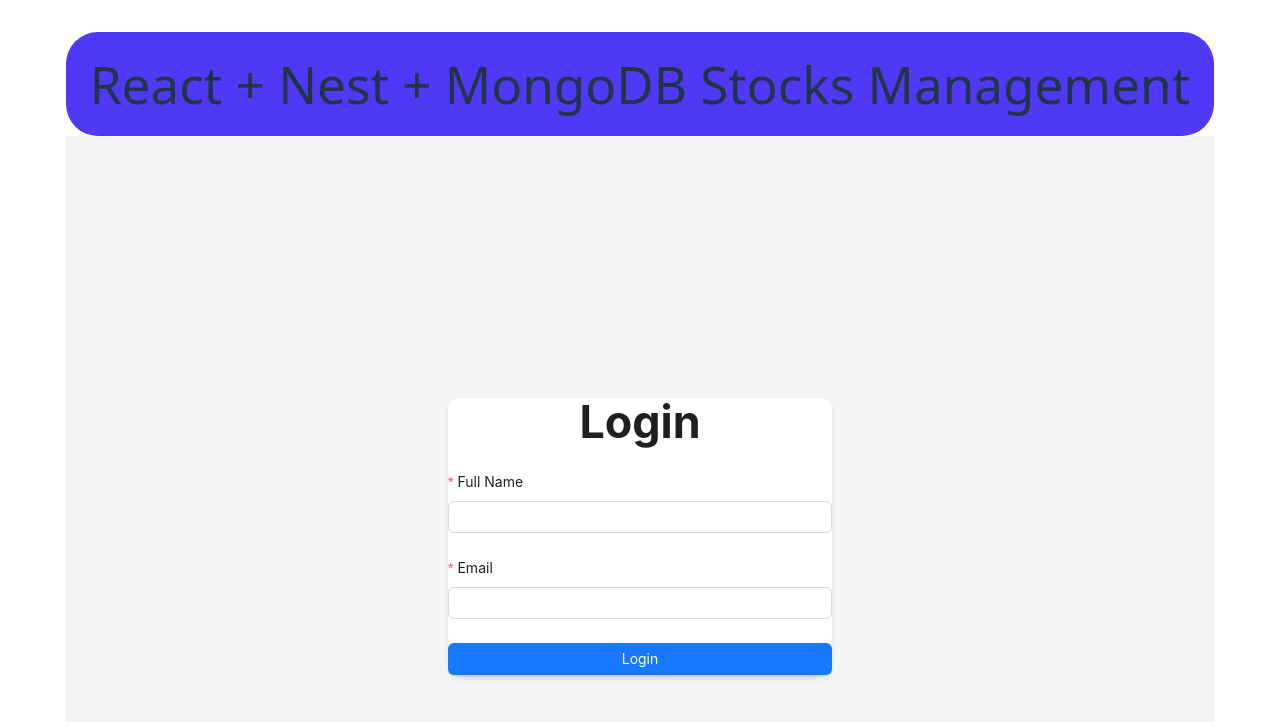
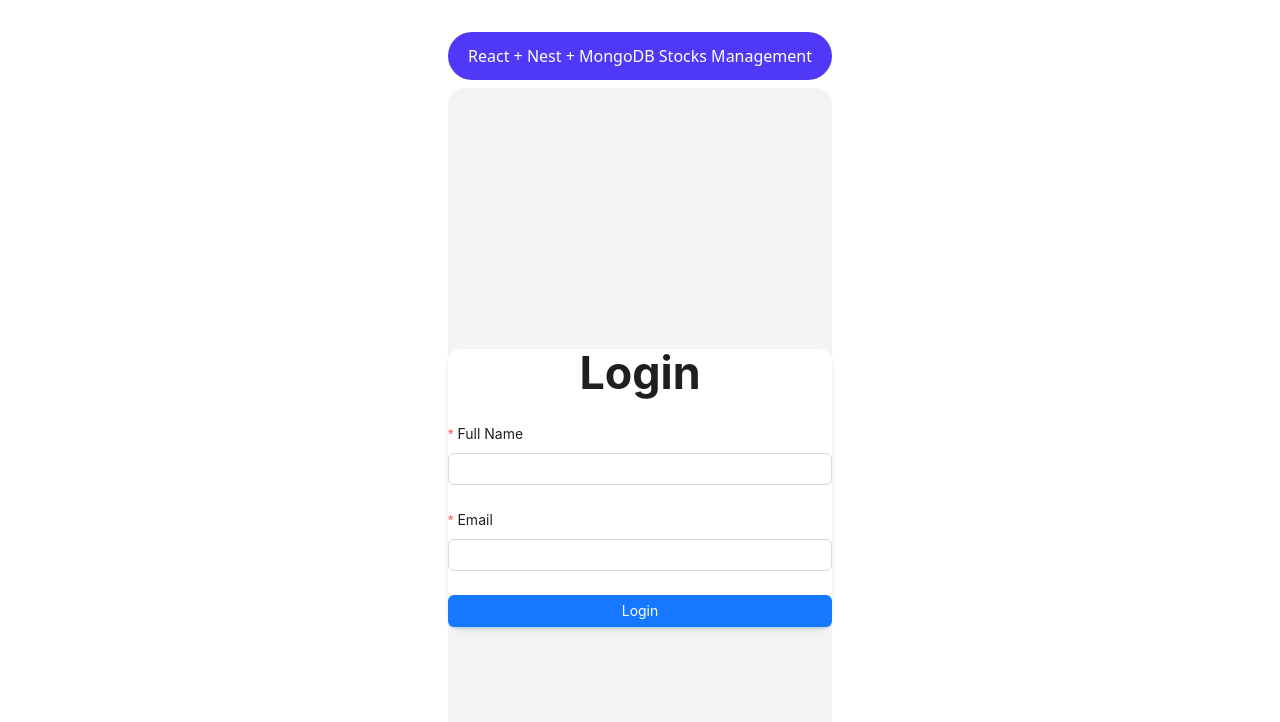
Before and after one commit to beniregev/reactjs-nestjs-stock-management-app, a React (Vite) app in the folder client/: page / in a window 1280 px wide. Shown: the top 722 px of the page. Built offline with nearby package versions, Linux system fonts and the light colour scheme.

Commit message:
Change basic styling in "LoginPage.jsx" file

```diff
--- a/client/src/App.jsx
+++ b/client/src/App.jsx
@@ -7,10 +7,10 @@
 export function App() {
   return (
     <>
-      <h1 className="bg-indigo-600 text-shadow-indigo-500 p-6 rounded-4xl">
+      <h3 className="bg-indigo-600 text-white p-3 rounded-3xl">
         React + Nest + MongoDB Stocks Management
-      </h1>
-      <Router>
+      </h3>
+      <Router className="rounded-2xl">
         <Routes>
           <Route path="/" element={<LoginPage />} />
           <Route path="/portfolio" element={<PortfolioPage />} />
--- a/client/src/components/LoginPage.jsx
+++ b/client/src/components/LoginPage.jsx
@@ -13,7 +13,7 @@
   };
 
   return (
-    <div className="flex items-center justify-center min-h-screen bg-gray-100">
+    <div className="flex items-center justify-center min-h-screen bg-gray-100 rounded-2xl mt-2">
       <Form
         form={form}
         layout="vertical"
```
